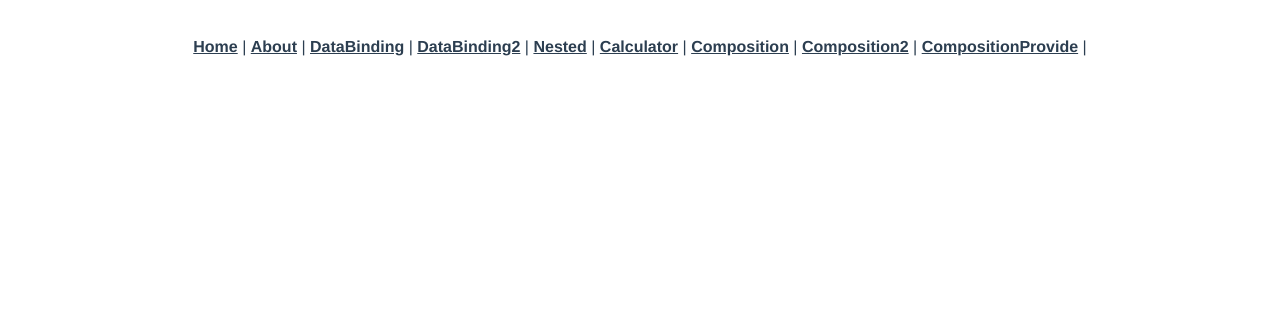
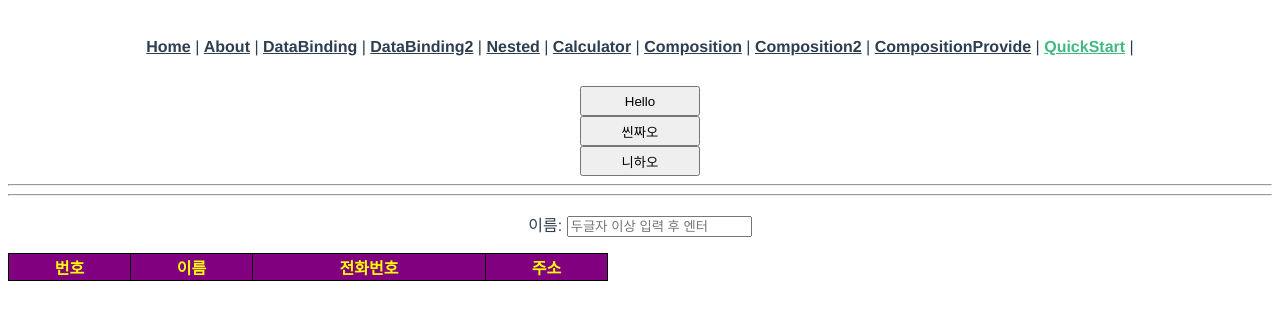
Before and after one commit to dydwn5390/vue-study, a Vue app: page /quickStart in a window 1280 px wide. Shown: the top 320 px of the page. Built offline with nearby package versions, Linux system fonts and the light colour scheme.

Commit message:
vue QuickStart 6장 실습

```diff
--- a/package.json
+++ b/package.json
@@ -10,6 +10,7 @@
   "dependencies": {
     "axios": "^0.27.2",
     "core-js": "^3.8.3",
+    "lodash": "^4.17.21",
     "vue": "^3.2.13",
     "vue-router": "^4.0.3",
     "vuex": "^4.0.2"
--- a/src/App.vue
+++ b/src/App.vue
@@ -1,14 +1,25 @@
 <template>
   <nav>
-    <router-link to="/">Home</router-link> |
-    <router-link to="/about">About</router-link> |
-    <router-link to="/databinding">DataBinding</router-link> |
-    <router-link to="/databinding2">DataBinding2</router-link> |
-    <router-link to="/nested">Nested</router-link> |
-    <router-link to="/calculator">Calculator</router-link> |
-    <router-link to="/composition">Composition</router-link> |
-    <router-link to="/composition2">Composition2</router-link> |
-    <router-link to="/compositionProvide">CompositionProvide</router-link> |
+    <router-link to="/">Home</router-link>
+    |
+    <router-link to="/about">About</router-link>
+    |
+    <router-link to="/databinding">DataBinding</router-link>
+    |
+    <router-link to="/databinding2">DataBinding2</router-link>
+    |
+    <router-link to="/nested">Nested</router-link>
+    |
+    <router-link to="/calculator">Calculator</router-link>
+    |
+    <router-link to="/composition">Composition</router-link>
+    |
+    <router-link to="/composition2">Composition2</router-link>
+    |
+    <router-link to="/compositionProvide">CompositionProvide</router-link>
+    |
+    <router-link to="/quickStart">QuickStart</router-link>
+    |
   </nav>
   <router-view/>
 </template>
@@ -35,7 +46,8 @@ nav a.router-link-exact-active {
   color: #42b983;
 }
 </style>
-<script>export default {
+<script>
+export default {
   components: {}
 }
 </script>
--- /dev/null
+++ b/src/components/childComponent.vue
@@ -0,0 +1,39 @@
+<template>
+  <div>
+    <button class="buttonstyle" @click="clickEvent" v-bind:data-lang="buttonInfo.value">{{ buttonInfo.text }}</button>
+  </div>
+</template>
+
+<script>
+export default {
+  name: "childComponent",
+  components: {},
+  data() {
+    return {
+      sampleData: ''
+    }
+  },
+  props: ['buttonInfo'],
+  setup() {
+  },
+  created() {
+  },
+  mounted() {
+  },
+  unmounted() {
+  },
+  methods: {
+    clickEvent: function (e) {
+      this.$emit('timeclick', e.target.innerText, e.target.dataset.lang);
+    }
+  }
+}
+</script>
+
+<style scoped>
+.buttonstyle {
+  width: 120px;
+  height: 30px;
+  text-align: center;
+}
+</style>
--- /dev/null
+++ b/src/components/contactListComponent.vue
@@ -0,0 +1,62 @@
+<template>
+  <div>
+    <table id="list">
+      <thead>
+      <tr>
+        <th>번호</th>
+        <th>이름</th>
+        <th>전화번호</th>
+        <th>주소</th>
+      </tr>
+      </thead>
+      <tbody id="concats">
+      <tr v-for="(contact, index) in contacts" :key=index>
+        <td>{{ contact.no }}</td>
+        <td>{{ contact.name }}</td>
+        <td>{{ contact.tel }}</td>
+        <td>{{ contact.address }}</td>
+      </tr>
+      </tbody>
+    </table>
+  </div>
+</template>
+
+<script>
+export default {
+  name: "contactListComponent",
+  components: {},
+  props: ['contacts'],
+  data() {
+    return {
+      sampleData: ''
+    }
+  },
+  setup() {
+  },
+  created() {
+  },
+  mounted() {
+  },
+  unmounted() {
+  },
+  methods: {}
+}
+</script>
+
+<style scoped>
+#list {
+  width: 600px;
+  border: 1px solid black;
+  border-collapse: collapse;
+}
+
+#list td, #list th {
+  border: 1px solid black;
+  text-align: center;
+}
+
+#list > thead > tr {
+  color: yellow;
+  background-color: purple;
+}
+</style>
--- /dev/null
+++ b/src/components/parentComponent.vue
@@ -0,0 +1,40 @@
+<template>
+  <div>
+    <child-component v-for="(s, index) in buttons" :key="index" v-bind:button-info="s" @timeclick="timeClickEvent">
+    </child-component>
+    <hr/>
+    <div>{{ msg }}</div>
+  </div>
+</template>
+
+<script>
+import childComponent from "@/components/childComponent";
+
+export default {
+  name: "parentComponent",
+  components: {childComponent},
+  data() {
+    return {
+      msg: ''
+    }
+  },
+  props: ['buttons'],
+  setup() {
+  },
+  created() {
+  },
+  mounted() {
+  },
+  unmounted() {
+  },
+  methods: {
+    timeClickEvent: function (k, v) {
+      this.msg = k + ", " + v;
+    }
+  }
+}
+</script>
+
+<style scoped>
+
+</style>
--- /dev/null
+++ b/src/components/searchComponent.vue
@@ -0,0 +1,41 @@
+<template>
+  <p>
+    이름:
+    <input type="text" v-model.trim="name" :placeholder="placeholder" @keyup.enter="keyupEvent">
+  </p>
+</template>
+
+<script>
+export default {
+  name: "searchComponent",
+  components: {},
+  props: ['placeholder'],
+  data() {
+    return {
+      name: ''
+    }
+  },
+  setup() {
+  },
+  created() {
+  },
+  mounted() {
+  },
+  unmounted() {
+  },
+  methods: {
+    keyupEvent: function (e) {
+      let val = e.target.value;
+      if (val.length >= 2) {
+        this.$emit('search', val);
+      } else {
+        this.$emit('search', '');
+      }
+    }
+  }
+}
+</script>
+
+<style scoped>
+
+</style>
--- /dev/null
+++ b/src/components/searchContactComponent.vue
@@ -0,0 +1,61 @@
+<template>
+  <div>
+    <search-component placeholder="두글자 이상 입력 후 엔터"
+                      @search="searchEvent"></search-component>
+    <contact-list-component :contacts="contactlist"></contact-list-component>
+    <div v-show="isProcessing === true">조회 중</div>
+  </div>
+</template>
+
+<script>
+import SearchComponent from "@/components/searchComponent";
+import ContactListComponent from "@/components/contactListComponent";
+import _ from "lodash";
+
+export default {
+  name: "searchContactComponent",
+  components: {ContactListComponent, SearchComponent},
+  data() {
+    return {
+      contactlist: [],
+      isProcessing: false
+    }
+  },
+  setup() {
+  },
+  created() {
+  },
+  mounted() {
+  },
+  unmounted() {
+  },
+  methods: {
+    searchEvent: function (name) {
+      if (name == '')
+        this.contactlist = [];
+      else this.fetchContacts(name);
+    },
+    fetchContacts: _.debounce(function (name) {
+      this.contactlist = [];
+      this.isProcessing = true;
+      var url = "http://sample.bmaster.kro.kr/contacts_long/search/" + name;
+      var vm = this;
+      fetch(url)
+          .then(function (response) {
+            return response.json()
+          }).then(function (json) {
+        vm.contactlist = json;
+        vm.isProcessing = false;
+      }).catch(function (ex) {
+        console.log('parsing failed', ex);
+        vm.contactlist = [];
+        vm.isProcessing = false;
+      })
+    }, 300)
+  }
+}
+</script>
+
+<style scoped>
+
+</style>
--- a/src/router/index.js
+++ b/src/router/index.js
@@ -7,6 +7,7 @@ import Calculator from "@/views/CalculatorAPI";
 import CompositionAPI from "@/views/CompositionAPI";
 import CompositionAPI2 from "@/views/CompositionAPI2";
 import CompositionAPIProvide from "@/views/CompositionAPIProvide";
+import QuickStart from "@/views/quickStart/QuickStart";
 
 const routes = [
   {
@@ -56,6 +57,11 @@ const routes = [
     path: '/compositionProvide',
     name: 'compositionProvide',
     component: CompositionAPIProvide
+  },
+  {
+    path: '/quickStart',
+    name: 'quickStart',
+    component: QuickStart
   }
 
 ]
--- a/src/views/DataBinding.vue
+++ b/src/views/DataBinding.vue
@@ -1,5 +1,13 @@
 <template>
   <h1>Hello, {{ title }}</h1>
+  <div>
+    <input type="text" v-model="num"/>
+    <br/>
+    1부터 입력된 수까지의 합(computed) : <span>{{ sum }}</span>
+    <br />
+    1부터 입력된 수까지의 합(method) : <span>{{ sum_method() }}</span>
+  </div>
+
   <div>{{ htmlString }}</div>
   <div v-html="htmlString"></div>
   <input type="text" v-model="valueModel"/>
@@ -57,13 +65,18 @@
     </tr>
     </thead>
     <tbody>
-    <tr :key="i" v-for="(product, i) in productList">
+    <template :key="i" v-for="(product, i) in productList">
+      <tr>
         <td>{{ i + 1 }}</td>
         <td>{{ product.product_name }}</td>
         <td>{{ product.price }}</td>
         <td>{{ product.category }}</td>
         <td>{{ product.delivery_price }}</td>
       </tr>
+      <tr class="divider" v-if="i % 2 === 1">
+        <td colspan="5"></td>
+      </tr>
+    </template>
     </tbody>
   </table>
   <br><br>
@@ -100,6 +113,7 @@ export default {
   data() {
     return {
       title: 'world',
+      num: 0,
       htmlString: '<p style="color:Red;">This is a red string.</p>',
       valueModel: 'South Korea',
       numberModel: 3,
@@ -120,10 +134,10 @@ export default {
         fontSize: '13px'
       },
       productList: [
-        {"product_name": "기계식키보드", "price": 25000, "category": "노트북/태블릿", "delivery_price": 5000},
-        {"product_name": "무선마우스", "price": 35000, "category": "노트북/태블릿", "delivery_price": 5000},
+        {"product_name": "기계식키보드", "price": 25000, "category": "악세서리", "delivery_price": 5000},
+        {"product_name": "무선마우스", "price": 35000, "category": "악세서리", "delivery_price": 5000},
         {"product_name": "아이패드", "price": 45000, "category": "노트북/태블릿", "delivery_price": 5000},
-        {"product_name": "태블릿거치대", "price": 55000, "category": "노트북/태블릿", "delivery_price": 5000}
+        {"product_name": "태블릿거치대", "price": 55000, "category": "악세서리", "delivery_price": 5000}
       ],
       type: 'A',
       counter: 0,
@@ -136,6 +150,12 @@ export default {
   computed: {
     fullName() {
       return this.firstName + ' ' + this.lastName;
+    },
+    sum() {
+      console.log(Date.now());
+      let n = Number(this.num);
+      if (Number.isNaN(n) || n < 1) return 0;
+      return ((1 + n) * n) / 2;
     }
   },
   watch: {
@@ -157,6 +177,12 @@ export default {
   methods: {
     increaseCounter() {
       this.counter = this.counter + 1;
+    },
+    sum_method() {
+      console.log(Date.now());
+      let n = Number(this.num);
+      if (Number.isNaN(n) || n < 1) return 0;
+      return ((1 + n) * n) / 2;
     },
     setCount(counter) {
       this.counter = counter;
@@ -203,4 +229,9 @@ td, th {
   text-align: left;
   padding: 8px;
 }
+
+.divider {
+  height: 2px;
+  background-color: gray;
+}
 </style>
--- /dev/null
+++ b/src/views/quickStart/QuickStart.vue
@@ -0,0 +1,39 @@
+<template>
+  <parent-component :buttons="buttons"></parent-component>
+  <hr/>
+  <search-contact-component></search-contact-component>
+</template>
+
+<script>
+import parentComponent from "@/components/parentComponent";
+import SearchContactComponent from "@/components/searchContactComponent";
+
+export default {
+  name: "QuickStart",
+  components: {SearchContactComponent, parentComponent},
+  data() {
+    return {
+      buttons : [
+        {text:"Hello", value: "영어"},
+        {text:"씬짜오", value: "베트남어"},
+        {text:"니하오", value: "중국어"},
+      ]
+    }
+  },
+  setup() {
+  },
+  created() {
+  },
+  mounted() {
+  },
+  unmounted() {
+  },
+  methods: {
+
+  }
+}
+</script>
+
+<style scoped>
+
+</style>
--- a/vue.config.js
+++ b/vue.config.js
@@ -3,5 +3,5 @@ module.exports = defineConfig({
   transpileDependencies: true,
   chainWebpack: config => {
     config.plugins.delete('prefetch');
-  }
+  },
 })
```
Also changed, not shown: 1 other file (tests, documents, lock files or other folders). Lines whose indentation alone changed are shown as unchanged.
